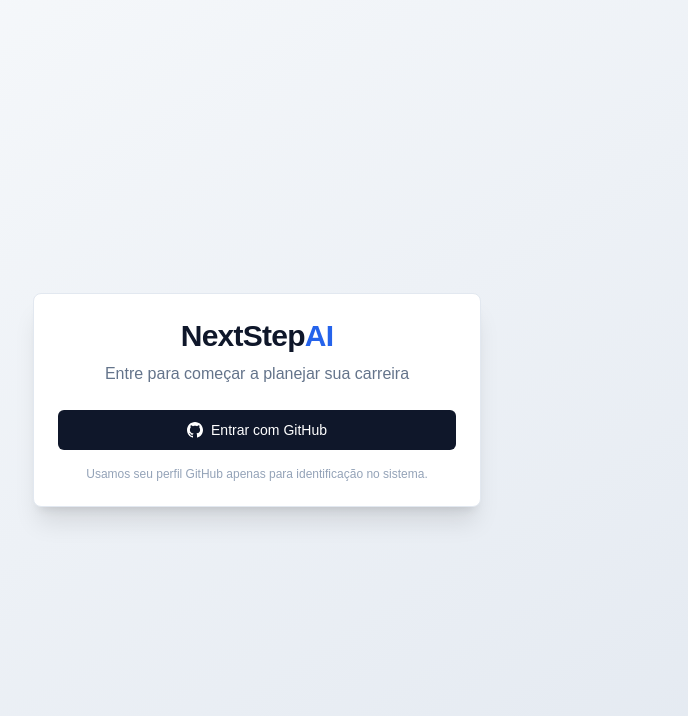
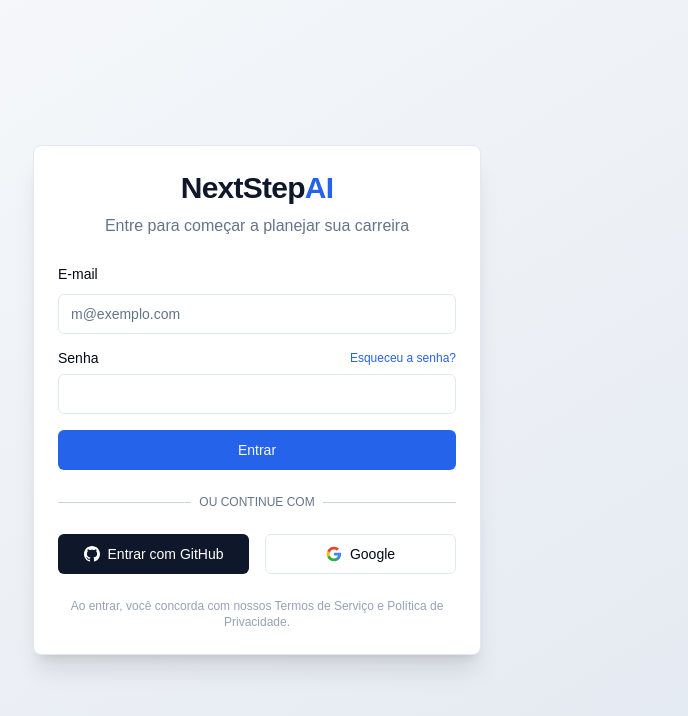
Before and after one commit to Renan-Szimanski/NextStepAI, a Next.js app: page /login in a window 1280 px wide. Shown: the top 716 px of the page, without its empty margins (383-1071 px from the left). Built offline with nearby package versions, Linux system fonts and the light colour scheme; no server answers.

Commit message:
Update(Login Page): Atualizando página de login

```diff
--- a/src/app/(auth)/login/page.tsx
+++ b/src/app/(auth)/login/page.tsx
@@ -2,6 +2,8 @@
 import { redirect } from "next/navigation";
 import { Card, CardContent, CardDescription, CardHeader, CardTitle } from "@/componentes/ui/card";
 import BotaoLoginGitHub from "@/componentes/auth/BotaoLoginGitHub";
+import BotaoLoginGoogle from "@/componentes/auth/BotaoLoginGoogle";
+import FormLoginCredenciais from "@/componentes/auth/FormLoginCredenciais";
 
 export default async function LoginPage() {
   const session = await auth();
@@ -20,10 +22,30 @@
           Entre para começar a planejar sua carreira
         </CardDescription>
       </CardHeader>
-      <CardContent className="space-y-4 flex flex-col items-center">
-        <BotaoLoginGitHub />
+      <CardContent className="space-y-6">
+        {/* Formulário de E-mail e Senha */}
+        <FormLoginCredenciais />
+
+        {/* Divisor Visual */}
+        <div className="relative">
+          <div className="absolute inset-0 flex items-center">
+            <span className="w-full border-t border-slate-300" />
+          </div>
+          <div className="relative flex justify-center text-xs uppercase">
+            <span className="bg-white px-2 text-slate-500">
+              Ou continue com
+            </span>
+          </div>
+        </div>
+
+        {/* Botões Sociais */}
+        <div className="grid grid-cols-2 gap-4">
+          <BotaoLoginGitHub />
+          <BotaoLoginGoogle />
+        </div>
+
         <p className="text-xs text-slate-400 text-center mt-4">
-          Usamos seu perfil GitHub apenas para identificação no sistema.
+          Ao entrar, você concorda com nossos Termos de Serviço e Política de Privacidade.
         </p>
       </CardContent>
     </Card>
```
